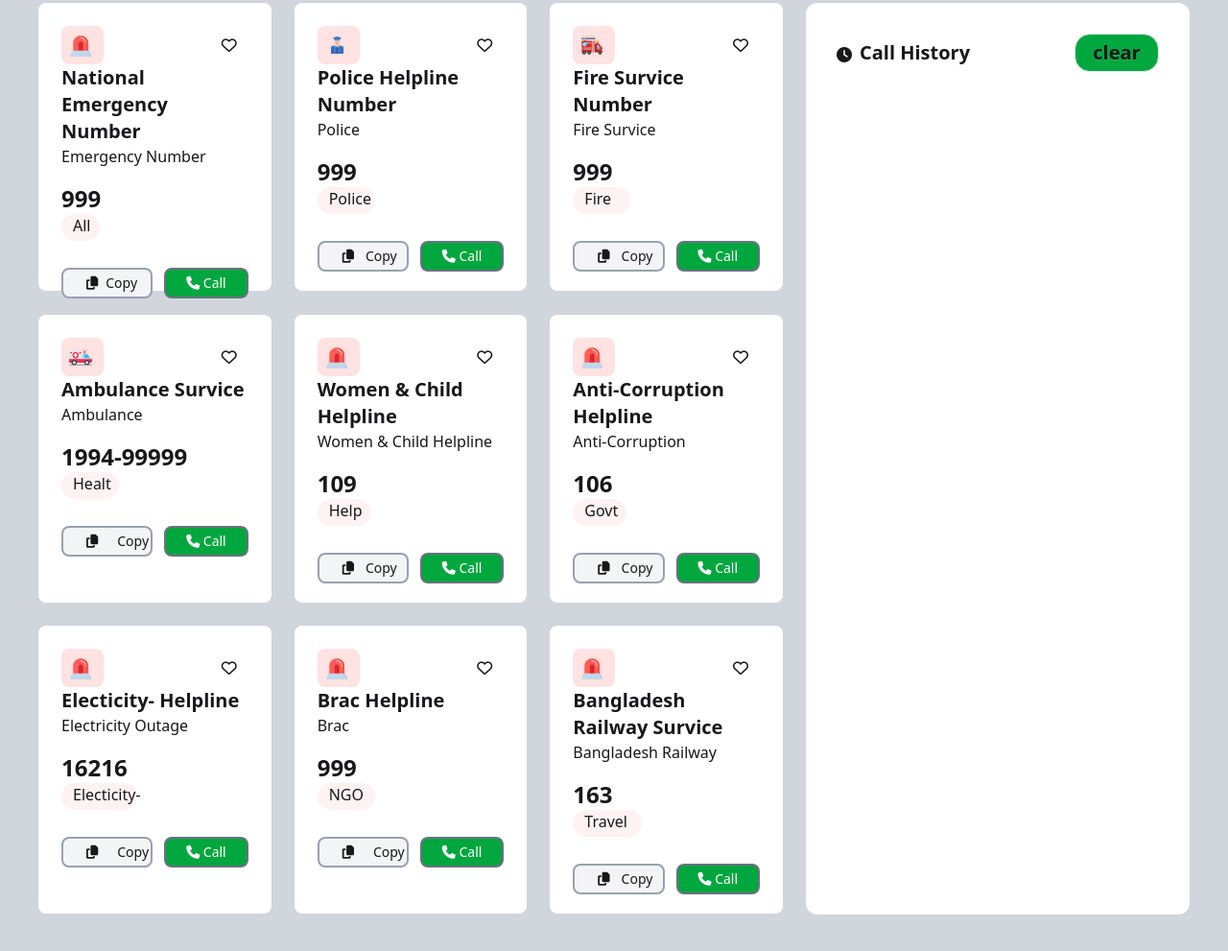
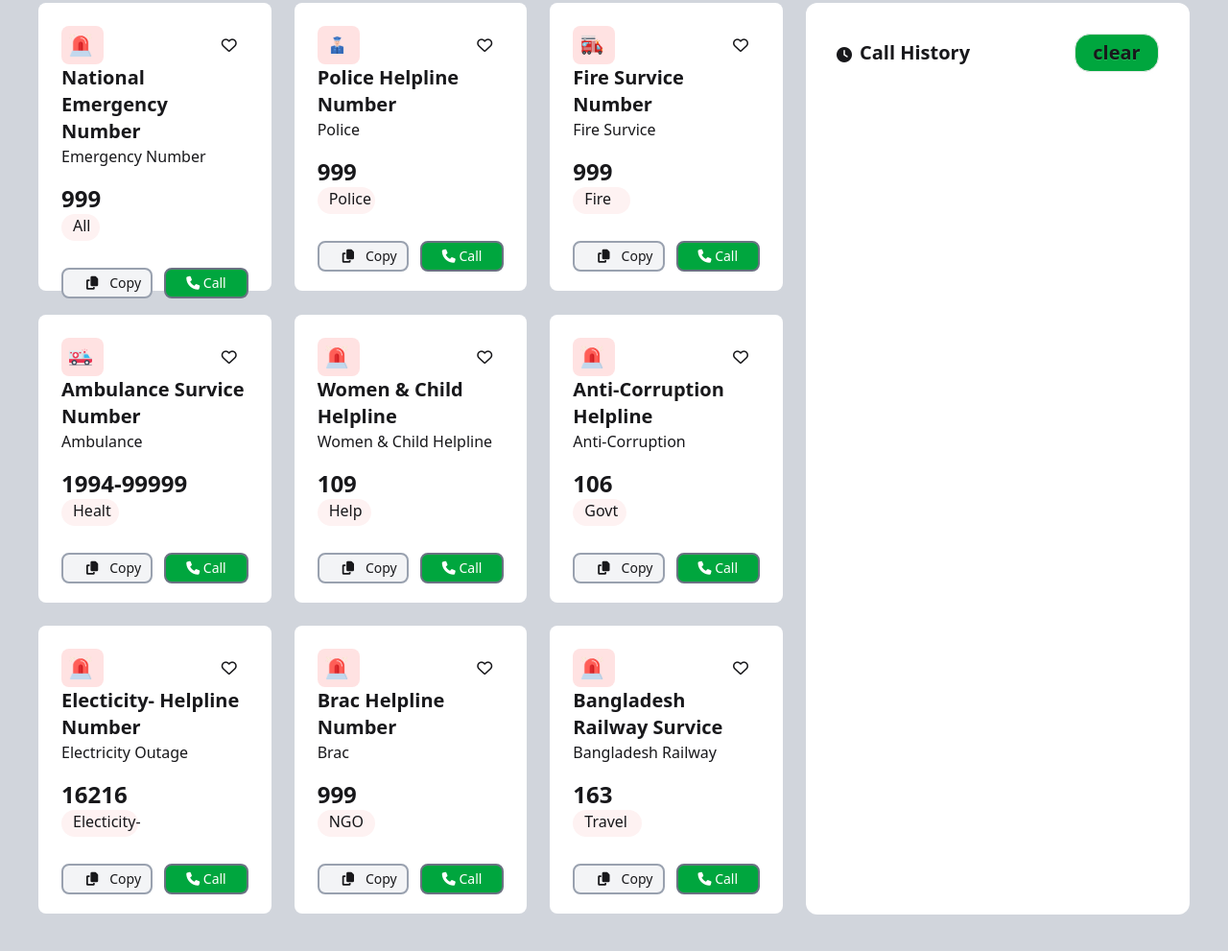
Before and after one commit to parthodevroy/junior-developer, a plain HTML site: page index.html in a window 1280 px wide. Shown: the part 489-1480 px from the top of the page at 96% size. Drawn offline with nearby package versions, Linux system fonts and the light colour scheme.

Commit message:
added survice name with number

```diff
--- a/index.html
+++ b/index.html
@@ -86,7 +86,7 @@
                 <p class="w-10 h-7 pl-3 rounded-full  bg-red-50" >All</p>
                 <div class=" flex gap-3 pt-7">
 
-                     <button  class=" copy-btn  gap-2 flex items-center pl-6 w-32 h-8 bg-gray-100 rounded-lg border-2 border-gray-400 text-sm" data-number="999">
+                     <button  class=" copy-btn  gap-3 flex items-center pl-6 w-32 h-8 bg-gray-100 rounded-lg border-2 border-gray-400 text-sm" data-number="999">
     <i class="fa-solid fa-copy"></i> Copy</button>
 
 
@@ -165,18 +165,18 @@
                 <i class=" heart-btn fa-regular fa-heart p-3"></i>
                 </div>
                 <div class="">
-                    <h1 class="text-xl font-bold">Ambulance Survice</h1>
+                    <h1 class="text-xl font-bold">Ambulance Survice Number</h1>
                 <p class="font-medium">Ambulance </p>
                 </div>
                 <h2 class="pt-4 text-2xl font-semibold">1994-99999</h2>
                 <p class="w-15 h-7 pl-3 rounded-full  bg-red-50" >Healt</p>
                 <div class=" flex gap-3 pt-7">
 
-                     <button  class=" copy-btn  gap-5 flex items-center pl-6 w-32 h-8 bg-gray-100 rounded-lg border-2 border-gray-400 text-sm"data-number="1994-99999">
+                     <button  class=" copy-btn  gap-3 flex items-center pl-6 w-32 h-8 bg-gray-100 rounded-lg border-2 border-gray-400 text-sm"data-number="1994-99999">
     <i class="fa-solid fa-copy"></i> Copy</button>
 
 
-                    <button class=" calling-btn gap-5 w-32  h-8 bg-green-600 text-white rounded-lg text-sm border-2 border-gray-500" data-name="Ambulance Survice" data-number="1994-99999">
+                    <button class=" calling-btn gap-3 w-32  h-8 bg-green-600 text-white rounded-lg text-sm border-2 border-gray-500" data-name="Ambulance Survice" data-number="1994-99999">
     <i class="fa-solid fa-phone"></i> Call</button>
 
                 </div>
@@ -251,7 +251,7 @@
                 <i class=" heart-btn fa-regular fa-heart p-3"></i>
                 </div>
                 <div class="">
-                    <h1 class="text-xl font-bold">Electicity- Helpline</h1>
+                    <h1 class="text-xl font-bold">Electicity- Helpline Number</h1>
                 <p class="font-medium">Electricity Outage</p>
 
                 </div>
@@ -259,11 +259,11 @@
                 <p class="w-20 h-7 pl-3 rounded-full  bg-red-50" >Electicity-</p>
                 <div class=" flex gap-3 pt-7">
 
-                     <button  class=" copy-btn  gap-5 flex items-center pl-6 w-32 h-8 bg-gray-100 rounded-lg border-2 border-gray-400 text-sm"  data-number="16216">
+                     <button  class=" copy-btn  gap-3 flex items-center pl-6 w-32 h-8 bg-gray-100 rounded-lg border-2 border-gray-400 text-sm"  data-number="16216">
     <i class="fa-solid fa-copy"></i> Copy</button>
 
 
-                    <button class=" calling-btn gap-5 w-32  h-8 bg-green-600 text-white rounded-lg text-sm border-2 border-gray-500" data-name="Electicity- Helpline" data-number="16216">
+                    <button class=" calling-btn gap-3 w-32  h-8 bg-green-600 text-white rounded-lg text-sm border-2 border-gray-500" data-name="Electicity- Helpline" data-number="16216">
     <i class="fa-solid fa-phone"></i> Call</button>
 
                 </div>
@@ -280,7 +280,7 @@
                 <i class=" heart-btn fa-regular fa-heart p-3"></i>
                 </div>
                 <div class="">
-                    <h1 class="text-xl font-bold">Brac Helpline</h1>
+                    <h1 class="text-xl font-bold">Brac Helpline Number</h1>
                 <p class="font-medium">Brac</p>
 
                 </div>
@@ -288,11 +288,11 @@
                 <p class="w-15 h-7 pl-3 rounded-full  bg-red-50" >NGO</p>
                 <div class=" flex gap-3 pt-7">
 
-                     <button  class=" copy-btn  gap-5 flex items-center pl-6 w-32 h-8 bg-gray-100 rounded-lg border-2 border-gray-400 text-sm"  data-number="999">
+                     <button  class=" copy-btn  gap-3 flex items-center pl-6 w-32 h-8 bg-gray-100 rounded-lg border-2 border-gray-400 text-sm"  data-number="999">
     <i class="fa-solid fa-copy"></i> Copy</button>
 
 
-                    <button class=" calling-btn gap-5 w-32  h-8 bg-green-600 text-white rounded-lg text-sm border-2 border-gray-500" data-name="Brac Helpline" data-number="999">
+                    <button class=" calling-btn gap-3 w-32  h-8 bg-green-600 text-white rounded-lg text-sm border-2 border-gray-500" data-name="Brac Helpline" data-number="999">
     <i class="fa-solid fa-phone"></i> Call</button>
 
                 </div>
```
